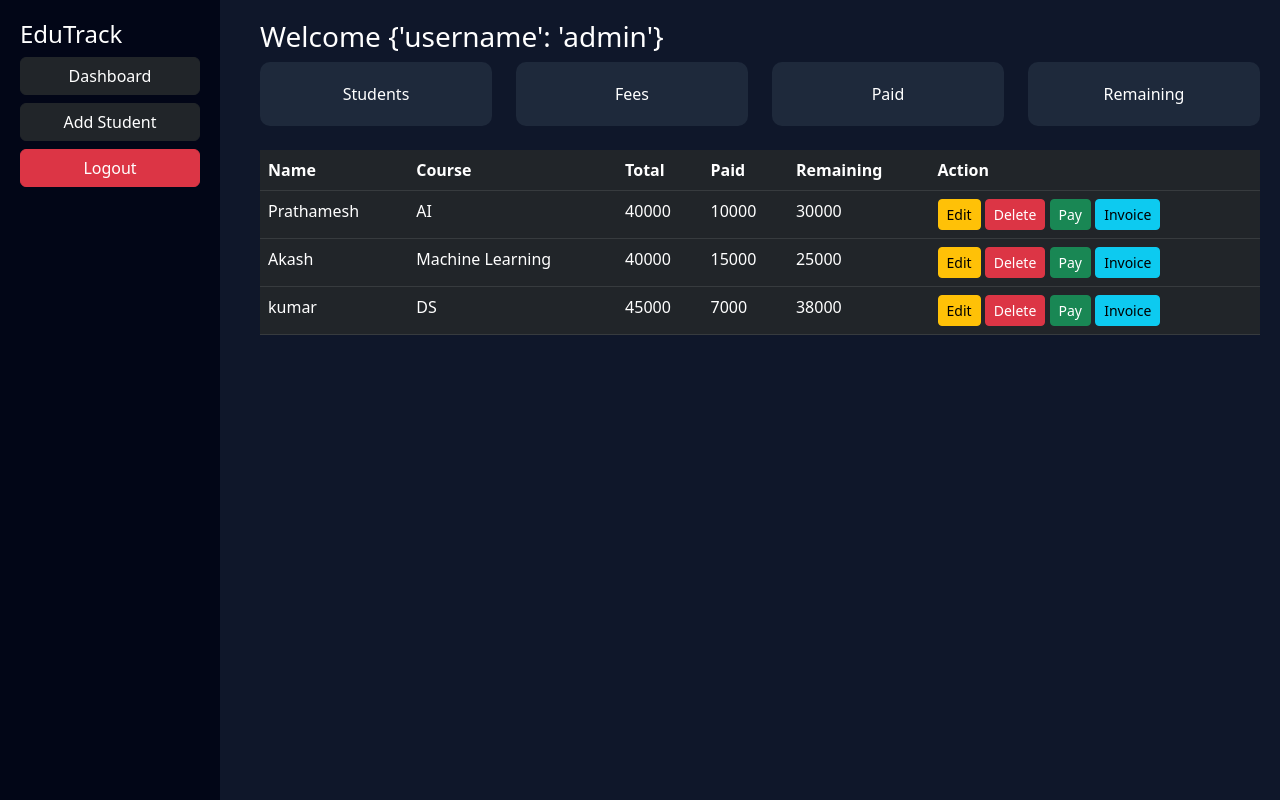
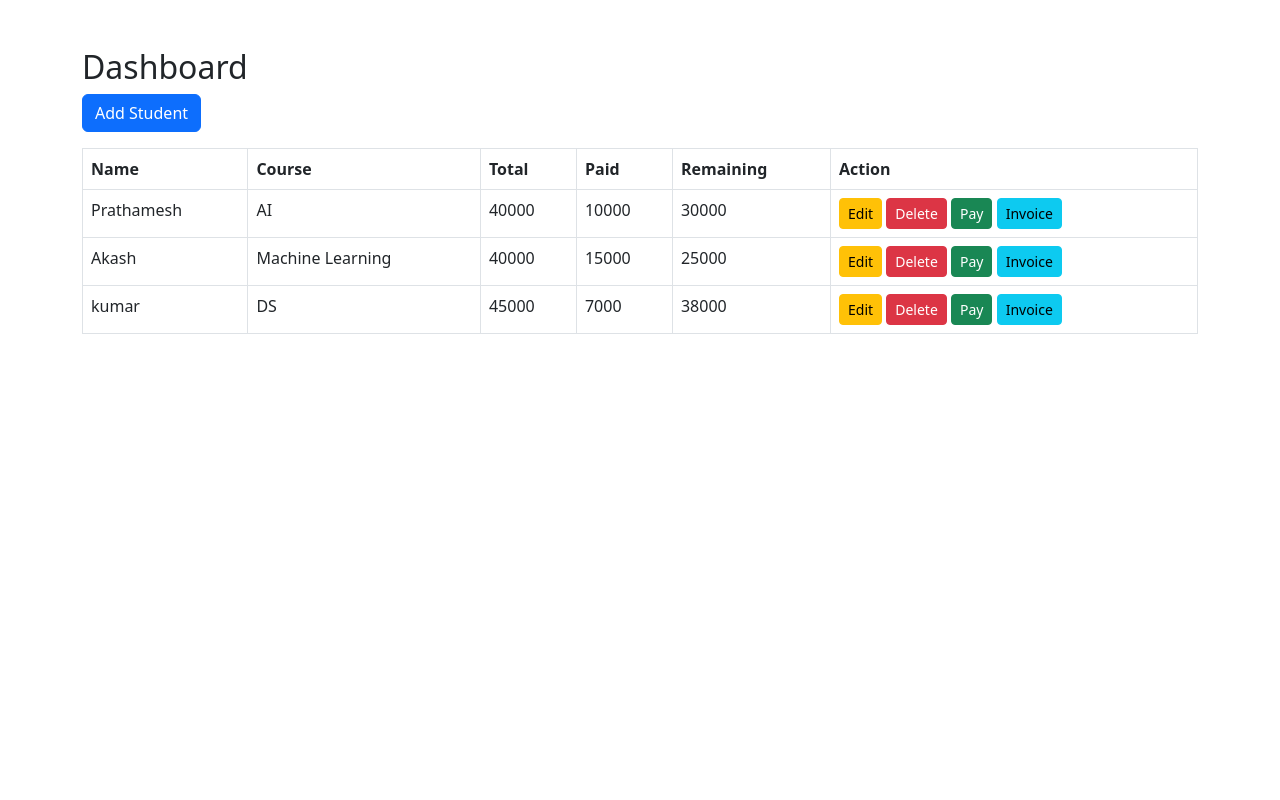
Before and after one commit to Prathamesh3073/student-management-system, a Flask app: page /dashboard in a window 1280 px wide. Run offline with Flask 3, Linux system fonts and the light colour scheme; a user stored in the database is signed in; data comes from the database, SQL or seed files in the repository.

Commit message:
Update dashboard.html

```diff
--- a/templates/dashboard.html
+++ b/templates/dashboard.html
@@ -2,39 +2,16 @@
 <html>
 <head>
 <title>Dashboard</title>
-
 <link href="https://cdn.jsdelivr.net/npm/bootstrap@5.3.0/dist/css/bootstrap.min.css" rel="stylesheet">
-<script src="https://cdn.jsdelivr.net/npm/chart.js"></script>
-
-<style>
-body { background:#0f172a; color:white; }
-.sidebar { width:220px; position:fixed; height:100%; background:#020617; padding:20px; }
-.main { margin-left:240px; padding:20px; }
-.card-box { background:#1e293b; padding:20px; border-radius:10px; text-align:center; }
-</style>
 </head>
 
-<body>
+<body class="container mt-5">
 
-<div class="sidebar">
-<h4>EduTrack</h4>
-<a href="/dashboard" class="btn btn-dark w-100 mb-2">Dashboard</a>
-<a href="/add" class="btn btn-dark w-100 mb-2">Add Student</a>
-<a href="/logout" class="btn btn-danger w-100">Logout</a>
-</div>
+<h2>Dashboard</h2>
 
-<div class="main">
+<a href="/add" class="btn btn-primary mb-3">Add Student</a>
 
-<h3>Welcome {{session['user']}}</h3>
-
-<div class="row">
-<div class="col-md-3"><div class="card-box">Students<br>{{total_students}}</div></div>
-<div class="col-md-3"><div class="card-box">Fees<br>{{total_fees}}</div></div>
-<div class="col-md-3"><div class="card-box">Paid<br>{{total_paid}}</div></div>
-<div class="col-md-3"><div class="card-box">Remaining<br>{{total_remaining}}</div></div>
-</div>
-
-<table class="table table-dark mt-4">
+<table class="table table-bordered">
 <tr>
 <th>Name</th>
 <th>Course</th>
@@ -58,8 +35,6 @@
 
 {% if row[4] < row[3] %}
 <a href="/pay/{{row[0]}}" class="btn btn-success btn-sm">Pay</a>
-{% else %}
-<button class="btn btn-secondary btn-sm">Paid</button>
 {% endif %}
 
 <a href="/invoice/{{row[0]}}" class="btn btn-info btn-sm">Invoice</a>
@@ -69,7 +44,5 @@
 
 </table>
 
-</div>
-
 </body>
 </html>
```
